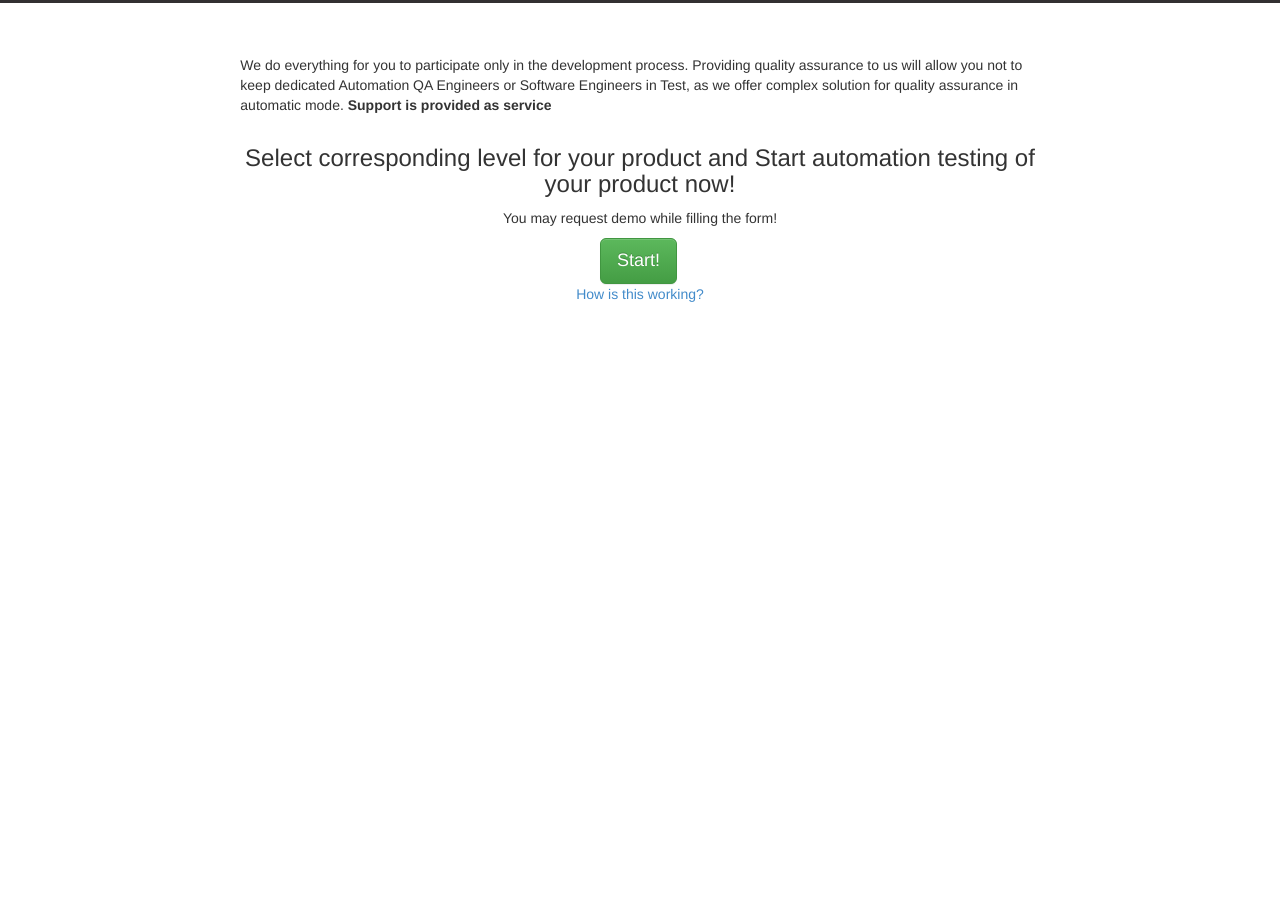
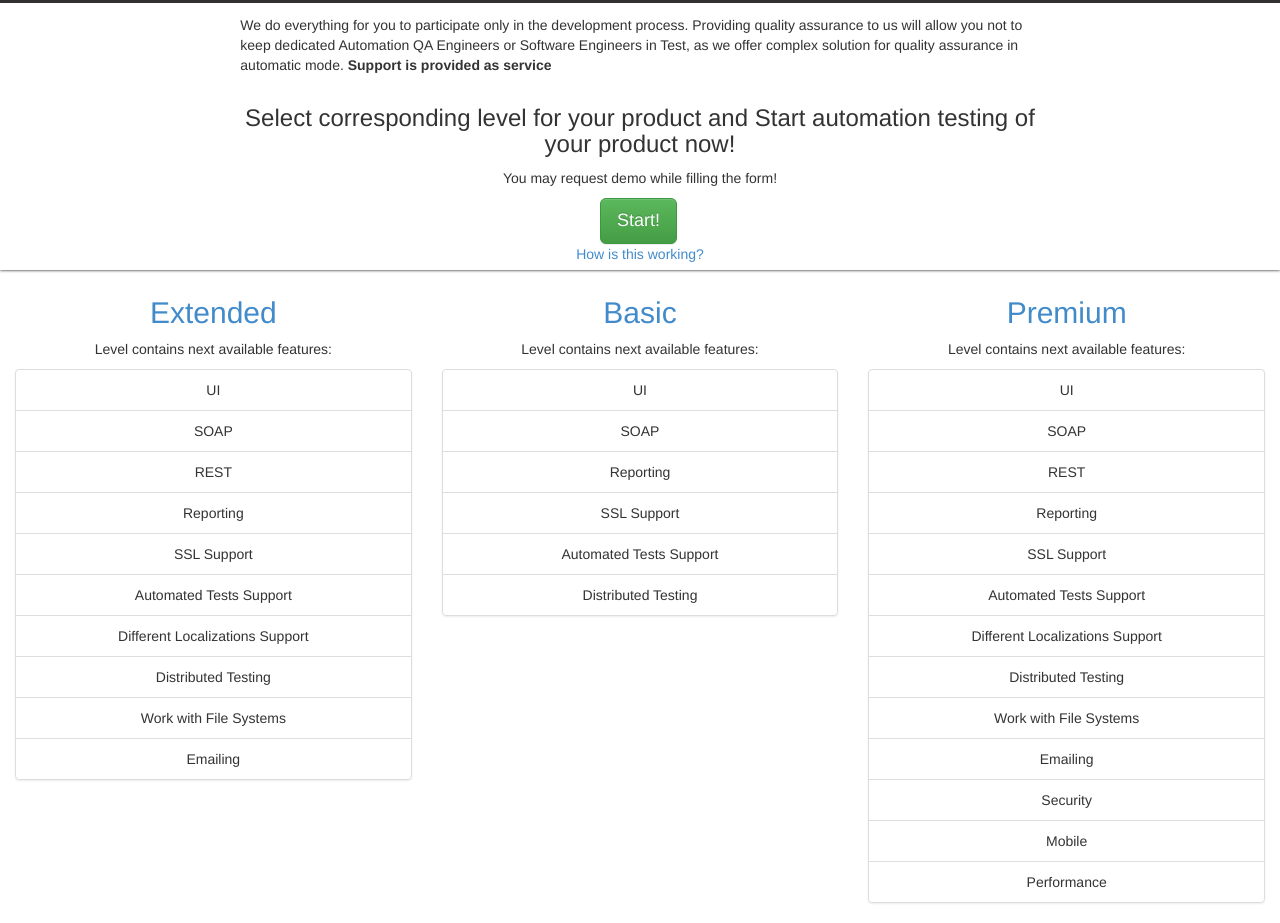
Before and after one commit to anixun/tapack.github.io, a plain HTML site: page index.html in a window 1280 px wide. Shown: the part 313-1236 px from the top of the page. Before the commit the page ends 800 px from the top, so only its background shows below. Drawn offline with Linux system fonts and the light colour scheme.

Commit message:
modified pages
ololo

```diff
--- a/css/main-page.css
+++ b/css/main-page.css
@@ -5,7 +5,6 @@
     background-image: -webkit-linear-gradient(top, #524d50, 0%, #323031, 100%);
     background-image: -moz-linear-gradient(top, #524d50 0%, #323031 100%);
     background-image: linear-gradient(to bottom, #524d50 0%, #323031 100%);
-    margin-bottom: 40px;
     padding-top: 60px;
     padding-bottom: 60px;
     font-size: 24px;
--- a/index.html
+++ b/index.html
@@ -64,7 +64,7 @@
 <div class="clearfix"></div>
 <!-- content -->
 
-<div class="main-content">
+<div class="main-content drop-shadow">
 
 <div>
     <div class="col-md-2">
@@ -93,6 +93,56 @@
     </div>
         </div>
     </div>
+<div class="clearfix"></div>
+<div class="col-md-4 text-center">
+    <h2><a href="framework.html">Extended</a></h2>
+    <p>Level contains next available features:</p>
+    <ul class="list-group">
+        <li class="list-group-item">UI</li>
+        <li class="list-group-item">SOAP</li>
+        <li class="list-group-item">REST</li>
+        <li class="list-group-item">Reporting</li>
+        <li class="list-group-item">SSL Support</li>
+        <li class="list-group-item">Automated Tests Support</li>
+        <li class="list-group-item">Different Localizations Support</li>
+        <li class="list-group-item">Distributed Testing</li>
+        <li class="list-group-item">Work with File Systems</li>
+        <li class="list-group-item">Emailing</li>
+    </ul>
+</div>
+<div class="col-md-4 text-center">
+    <h2><a href="framework.html">Basic</a></h2>
+    <p>Level contains next available features:</p>
+    <ul class="list-group">
+        <li class="list-group-item">UI</li>
+        <li class="list-group-item">SOAP</li>
+        <li class="list-group-item">Reporting</li>
+        <li class="list-group-item">SSL Support</li>
+        <li class="list-group-item">Automated Tests Support</li>
+        <li class="list-group-item">Distributed Testing</li>
+    </ul>
+
+</div>
+<div class="col-md-4 text-center">
+    <h2><a href="framework.html">Premium</a></h2>
+    <p>Level contains next available features:</p>
+    <ul class="list-group">
+        <li class="list-group-item">UI</li>
+        <li class="list-group-item">SOAP</li>
+        <li class="list-group-item">REST</li>
+        <li class="list-group-item">Reporting</li>
+        <li class="list-group-item">SSL Support</li>
+        <li class="list-group-item">Automated Tests Support</li>
+        <li class="list-group-item">Different Localizations Support</li>
+        <li class="list-group-item">Distributed Testing</li>
+        <li class="list-group-item">Work with File Systems</li>
+        <li class="list-group-item">Emailing</li>
+        <li class="list-group-item">Security</li>
+        <li class="list-group-item">Mobile</li>
+        <li class="list-group-item">Performance</li>
+    </ul>
+</div>
+
 
 <div class="form-container" id="formSubmit">
     <div class="form-body">
```
Also changed, not shown: framework.html (+8 -1 lines), img/2.jpg (added).
